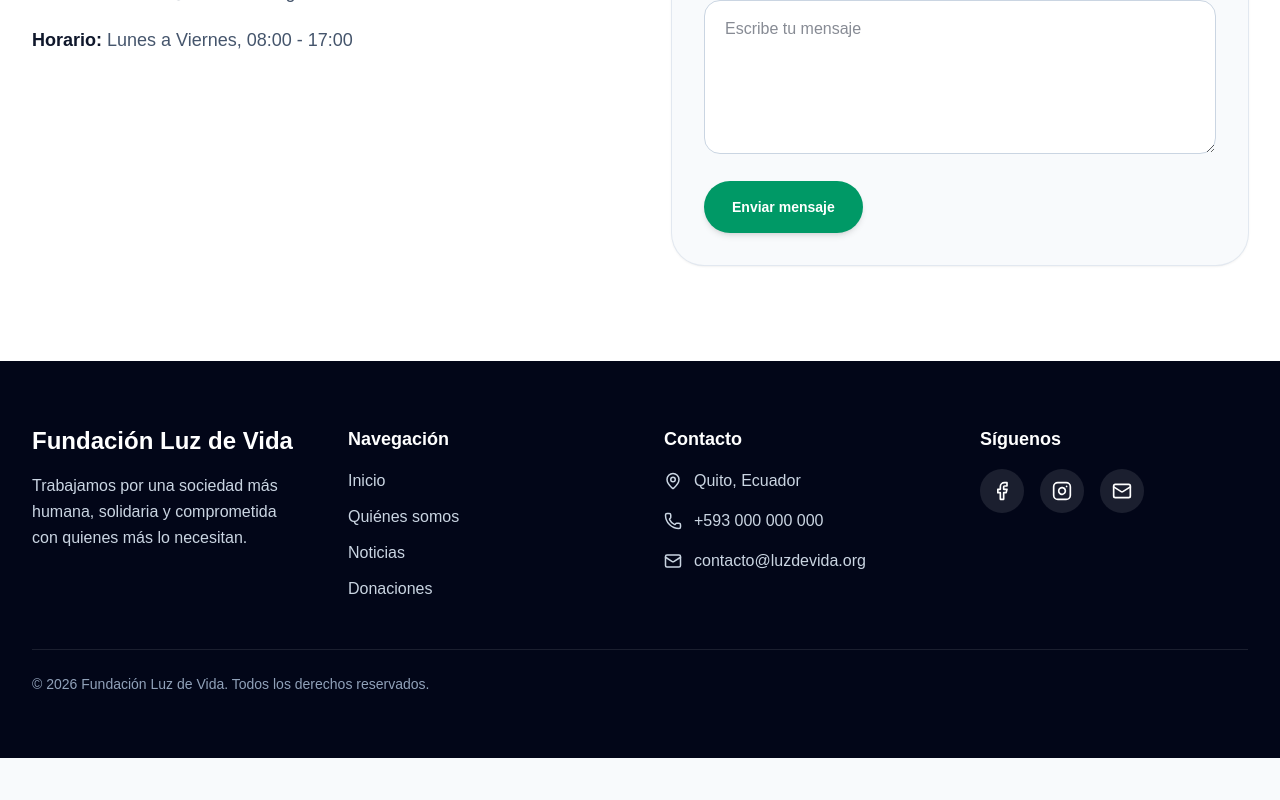
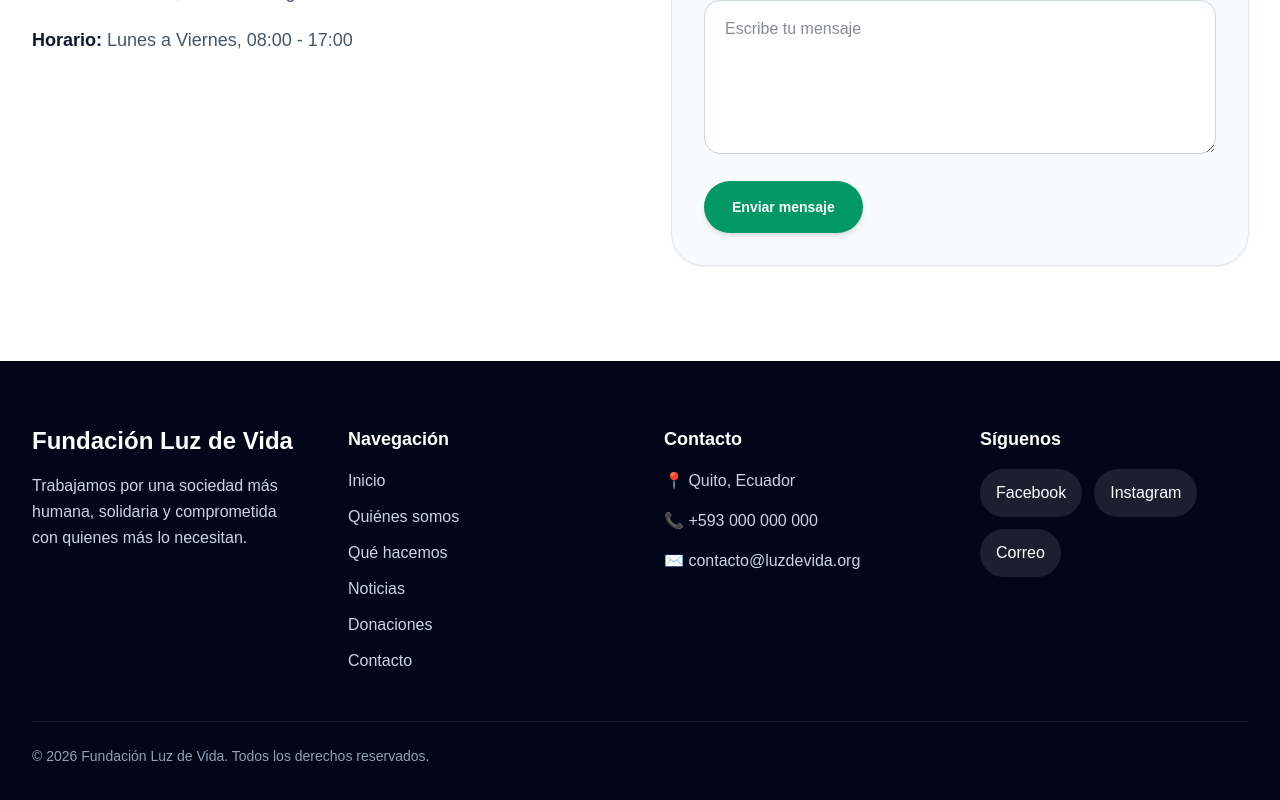
Before and after one commit to Patogol35/sitio-web, a React (Vite) app: page / in a window 1280 px wide. Shown: the part 4217-5017 px from the top of the page. Before the commit the page ends 4975 px from the top, so only its background shows below. Built offline with nearby package versions, Linux system fonts and the light colour scheme.

Commit message:
Update Footer.jsx

```diff
--- a/src/components/Footer.jsx
+++ b/src/components/Footer.jsx
@@ -1,5 +1,3 @@
-
-import { Facebook, Instagram, Mail, Phone, MapPin } from "lucide-react";
 
 function Footer() {
   return (
@@ -8,48 +6,87 @@ function Footer() {
         <div className="grid gap-12 md:grid-cols-2 lg:grid-cols-4">
           <div>
             <h3 className="text-2xl font-bold">Fundación Luz de Vida</h3>
-            <p className="mt-4 text-slate-300 leading-relaxed">
-              Trabajamos por una sociedad más humana, solidaria y comprometida con quienes más lo necesitan.
+            <p className="mt-4 leading-relaxed text-slate-300">
+              Trabajamos por una sociedad más humana, solidaria y comprometida
+              con quienes más lo necesitan.
             </p>
           </div>
 
           <div>
             <h4 className="text-lg font-semibold">Navegación</h4>
             <ul className="mt-4 space-y-3 text-slate-300">
-              <li><a href="#inicio" className="hover:text-emerald-400">Inicio</a></li>
-              <li><a href="#quienes-somos" className="hover:text-emerald-400">Quiénes somos</a></li>
-              <li><a href="#noticias" className="hover:text-emerald-400">Noticias</a></li>
-              <li><a href="#donaciones" className="hover:text-emerald-400">Donaciones</a></li>
+              <li>
+                <a href="#inicio" className="hover:text-emerald-400">
+                  Inicio
+                </a>
+              </li>
+              <li>
+                <a href="#quienes-somos" className="hover:text-emerald-400">
+                  Quiénes somos
+                </a>
+              </li>
+              <li>
+                <a href="#que-hacemos" className="hover:text-emerald-400">
+                  Qué hacemos
+                </a>
+              </li>
+              <li>
+                <a href="#noticias" className="hover:text-emerald-400">
+                  Noticias
+                </a>
+              </li>
+              <li>
+                <a href="#donaciones" className="hover:text-emerald-400">
+                  Donaciones
+                </a>
+              </li>
+              <li>
+                <a href="#contacto" className="hover:text-emerald-400">
+                  Contacto
+                </a>
+              </li>
             </ul>
           </div>
 
           <div>
             <h4 className="text-lg font-semibold">Contacto</h4>
             <ul className="mt-4 space-y-4 text-slate-300">
-              <li className="flex items-center gap-3"><MapPin size={18} /> Quito, Ecuador</li>
-              <li className="flex items-center gap-3"><Phone size={18} /> +593 000 000 000</li>
-              <li className="flex items-center gap-3"><Mail size={18} /> contacto@luzdevida.org</li>
+              <li className="flex items-center gap-3">📍 Quito, Ecuador</li>
+              <li className="flex items-center gap-3">📞 +593 000 000 000</li>
+              <li className="flex items-center gap-3">
+                ✉️ contacto@luzdevida.org
+              </li>
             </ul>
           </div>
 
           <div>
             <h4 className="text-lg font-semibold">Síguenos</h4>
-            <div className="mt-4 flex gap-4">
-              <a href="#" className="rounded-full bg-white/10 p-3 hover:bg-emerald-600 transition">
-                <Facebook size={20} />
+            <div className="mt-4 flex flex-wrap gap-3">
+              <a
+                href="#"
+                className="rounded-full bg-white/10 px-4 py-3 transition hover:bg-emerald-600"
+              >
+                Facebook
               </a>
-              <a href="#" className="rounded-full bg-white/10 p-3 hover:bg-emerald-600 transition">
-                <Instagram size={20} />
+              <a
+                href="#"
+                className="rounded-full bg-white/10 px-4 py-3 transition hover:bg-emerald-600"
+              >
+                Instagram
               </a>
-              <a href="#" className="rounded-full bg-white/10 p-3 hover:bg-emerald-600 transition">
-                <Mail size={20} />
+              <a
+                href="mailto:contacto@luzdevida.org"
+                className="rounded-full bg-white/10 px-4 py-3 transition hover:bg-emerald-600"
+              >
+                Correo
               </a>
             </div>
           </div>
         </div>
 
         <div className="mt-12 border-t border-white/10 pt-6 text-sm text-slate-400">
-          © {new Date().getFullYear()} Fundación Luz de Vida. Todos los derechos reservados.
+          © {new Date().getFullYear()} Fundación Luz de Vida. Todos los derechos
+          reservados.
         </div>
       </div>
     </footer>
```
